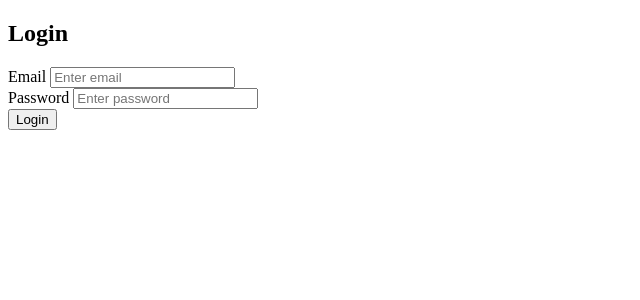
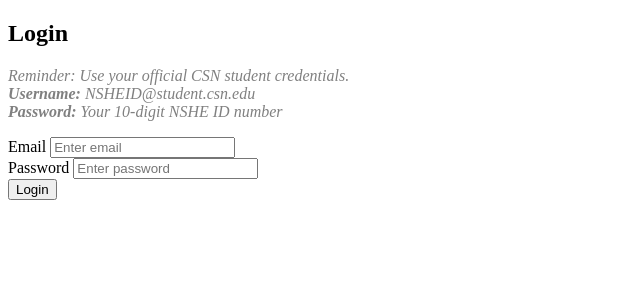
Before and after one commit to DebugAvengers/Exam-System, a Flask app: page /login in a window 1280 px wide. Shown: the part 70-370 px from the top of the page, without its empty margins (0-640 px from the left). Run offline with Flask 3, Linux system fonts and the light colour scheme.

Commit message:
Update login.html

```diff
--- a/Exam Registration System/templates/login.html
+++ b/Exam Registration System/templates/login.html
@@ -2,6 +2,14 @@
 
 {% block content %}
 <h2>Login</h2>
+
+<!-- Login Reminder -->
+<p style="font-style: italic; color: gray;">
+    Reminder: Use your official CSN student credentials.<br>
+    <strong>Username:</strong> NSHEID@student.csn.edu<br>
+    <strong>Password:</strong> Your 10-digit NSHE ID number
+</p>
+
 <form method="POST" action="{{ url_for('login')}}">
 <label for="email">Email</label>
 <input
```
